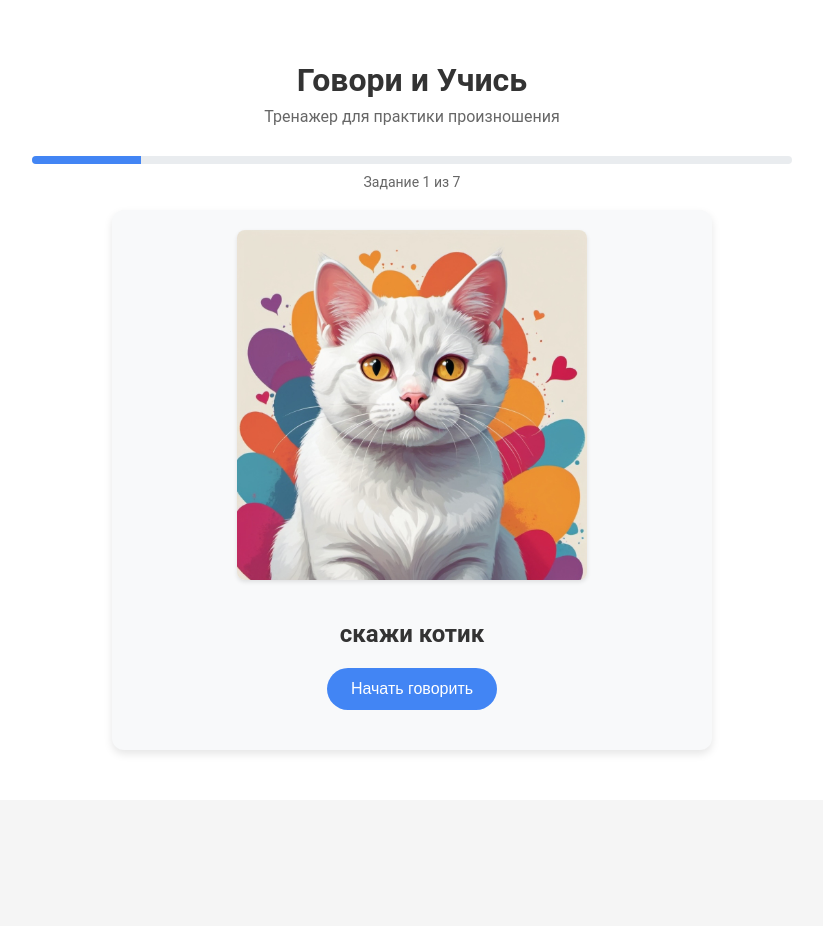
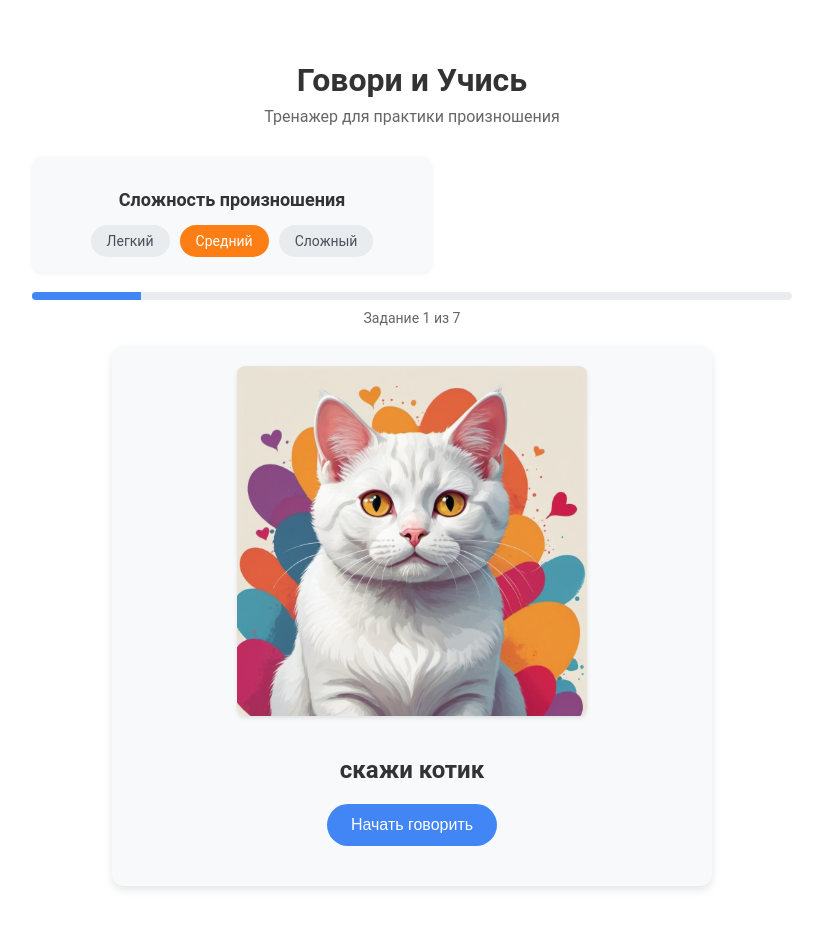
Before and after one commit to fkurushin/dob-slov-speech-trainer, a React (Create React App) app: page / in a window 1280 px wide. Shown: the whole page, without its empty margins (228-1051 px from the left). Before the commit the page ends 800 px from the top, so only its background shows below. Built offline with nearby package versions, Linux system fonts and the light colour scheme.

Commit message:
Add configurable difficulty levels for pronunciation training

```diff
--- a/src/App.tsx
+++ b/src/App.tsx
@@ -1,12 +1,15 @@
 import React from 'react';
 import './App.css';
 import SpeechTrainer from './components/SpeechTrainer';
+import { DifficultyProvider } from './context/DifficultyContext';
 
 function App() {
   return (
-    <div className="App">
-      <SpeechTrainer />
-    </div>
+    <DifficultyProvider>
+      <div className="App">
+        <SpeechTrainer />
+      </div>
+    </DifficultyProvider>
   );
 }
 
--- /dev/null
+++ b/src/components/DifficultySelector.css
@@ -0,0 +1,66 @@
+.difficulty-selector {
+  margin: 20px 0;
+  padding: 15px;
+  background-color: #f8f9fa;
+  border-radius: 10px;
+  box-shadow: 0 2px 4px rgba(0, 0, 0, 0.05);
+  width: 100%;
+  max-width: 400px;
+}
+
+.difficulty-title {
+  font-size: 18px;
+  margin-bottom: 15px;
+  color: #333;
+  text-align: center;
+}
+
+.difficulty-options {
+  display: flex;
+  justify-content: center;
+  gap: 10px;
+}
+
+.difficulty-option {
+  position: relative;
+}
+
+.difficulty-option input[type="radio"] {
+  position: absolute;
+  opacity: 0;
+  width: 0;
+  height: 0;
+}
+
+.difficulty-option label {
+  display: inline-block;
+  padding: 8px 16px;
+  background-color: #e9ecef;
+  border-radius: 20px;
+  color: #495057;
+  font-size: 14px;
+  cursor: pointer;
+  transition: all 0.2s ease;
+}
+
+.difficulty-option label:hover {
+  background-color: #dee2e6;
+}
+
+.difficulty-option label.selected {
+  background-color: #4285f4;
+  color: white;
+}
+
+/* Different colors for difficulty levels */
+.difficulty-option:nth-child(1) label.selected {
+  background-color: #28a745; /* Green for easy */
+}
+
+.difficulty-option:nth-child(2) label.selected {
+  background-color: #fd7e14; /* Orange for medium */
+}
+
+.difficulty-option:nth-child(3) label.selected {
+  background-color: #dc3545; /* Red for hard */
+}
--- /dev/null
+++ b/src/components/DifficultySelector.tsx
@@ -0,0 +1,52 @@
+import React from 'react';
+import './DifficultySelector.css';
+
+export type DifficultyLevel = 'easy' | 'medium' | 'hard';
+
+interface DifficultySelectorProps {
+  currentDifficulty: DifficultyLevel;
+  onChange: (difficulty: DifficultyLevel) => void;
+}
+
+const difficultyLabels = {
+  easy: 'Легкий',
+  medium: 'Средний',
+  hard: 'Сложный'
+};
+
+const DifficultySelector: React.FC<DifficultySelectorProps> = ({
+  currentDifficulty,
+  onChange
+}) => {
+  const handleChange = (e: React.ChangeEvent<HTMLInputElement>) => {
+    onChange(e.target.value as DifficultyLevel);
+  };
+
+  return (
+    <div className="difficulty-selector">
+      <h3 className="difficulty-title">Сложность произношения</h3>
+      <div className="difficulty-options">
+        {Object.entries(difficultyLabels).map(([value, label]) => (
+          <div key={value} className="difficulty-option">
+            <input
+              type="radio"
+              id={`difficulty-${value}`}
+              name="difficulty"
+              value={value}
+              checked={currentDifficulty === value}
+              onChange={handleChange}
+            />
+            <label
+              htmlFor={`difficulty-${value}`}
+              className={currentDifficulty === value ? 'selected' : ''}
+            >
+              {label}
+            </label>
+          </div>
+        ))}
+      </div>
+    </div>
+  );
+};
+
+export default DifficultySelector;
--- a/src/components/SpeechTrainer.tsx
+++ b/src/components/SpeechTrainer.tsx
@@ -1,11 +1,14 @@
 import React, { useState, useEffect } from 'react';
 import { tasks } from '../data/tasks';
 import TaskCard from './TaskCard';
+import DifficultySelector from './DifficultySelector';
+import { useDifficulty } from '../context/DifficultyContext';
 import './SpeechTrainer.css';
 
 const SpeechTrainer: React.FC = () => {
   const [currentTaskIndex, setCurrentTaskIndex] = useState<number>(0);
   const [isCompleted, setIsCompleted] = useState<boolean>(false);
+  const { difficulty, setDifficulty } = useDifficulty();
 
   // Debug: Log current task index and corresponding task
   useEffect(() => {
@@ -33,6 +36,11 @@ const SpeechTrainer: React.FC = () => {
         <h1>Говори и Учись</h1>
         <p className="subtitle">Тренажер для практики произношения</p>
       </header>
+
+      <DifficultySelector
+        currentDifficulty={difficulty}
+        onChange={setDifficulty}
+      />
 
       <div className="trainer-content">
         {!isCompleted ? (
--- a/src/components/TaskCard.tsx
+++ b/src/components/TaskCard.tsx
@@ -1,6 +1,7 @@
 import React, { useState, useEffect, useCallback } from 'react';
 import { SpeechTask } from '../data/tasks';
 import VoskSpeechRecognition, { SpeechRecognitionResult } from './VoskSpeechRecognition';
+import { useDifficulty } from '../context/DifficultyContext';
 import './TaskCard.css';
 
 interface TaskCardProps {
@@ -12,12 +13,6 @@ interface TaskCardProps {
 const normalizeRussianText = (text: string): string => {
   return text.replace(/ё/gi, 'е');
 };
-
-// Confidence threshold for good pronunciation (0-1)
-const CONFIDENCE_THRESHOLD = 0.85;
-
-// Word similarity threshold
-const SIMILARITY_THRESHOLD = 0.7; // 0-1 scale, higher means more strict
 
 // Calculate similarity between two strings (0-1)
 const calculateStringSimilarity = (s1: string, s2: string): number => {
@@ -39,6 +34,10 @@ const calculateStringSimilarity = (s1: string, s2: string): number => {
 };
 
 const TaskCard: React.FC<TaskCardProps> = ({ task, onTaskCompleted }) => {
+  // Get difficulty settings from context
+  const { settings, difficulty } = useDifficulty();
+  const { confidenceThreshold, similarityThreshold } = settings;
+
   const [isListening, setIsListening] = useState<boolean>(false);
   const [transcript, setTranscript] = useState<string>('');
   const [isCorrect, setIsCorrect] = useState<boolean | null>(null);
@@ -88,7 +87,7 @@ const TaskCard: React.FC<TaskCardProps> = ({ task, onTaskCompleted }) => {
     setSimilarity(wordSimilarity);
 
     // Check for text similarity first
-    const isSimilarEnough = wordSimilarity >= SIMILARITY_THRESHOLD;
+    const isSimilarEnough = wordSimilarity >= similarityThreshold;
 
     // Only check exact match if similarity is high enough
     const isExactMatch =
@@ -116,13 +115,13 @@ const TaskCard: React.FC<TaskCardProps> = ({ task, onTaskCompleted }) => {
     setConfidenceLevel(confidence);
 
     // Only consider good pronunciation if similarity is high enough
-    const isGoodPronunciation = isSimilarEnough && confidence >= CONFIDENCE_THRESHOLD;
+    const isGoodPronunciation = isSimilarEnough && confidence >= confidenceThreshold;
 
     // Only count as correct if the word is recognized AND well-pronounced
     const isCorrectAnswer = (isExactMatch || isSimilarEnough) && isGoodPronunciation;
 
     // Provide specific feedback based on the issue
-    if (wordSimilarity < SIMILARITY_THRESHOLD) {
+    if (wordSimilarity < similarityThreshold) {
       // If the word is completely different
       setPronunciationFeedback(`Вы сказали совсем другое слово. Нужно: ${task.expectedWord}`);
     } else if (!isGoodPronunciation) {
@@ -140,12 +139,15 @@ const TaskCard: React.FC<TaskCardProps> = ({ task, onTaskCompleted }) => {
       expected: task.expectedWord,
       normalizedExpected: cleanExpected,
       similarity: wordSimilarity,
+      similarityThreshold,
+      confidenceThreshold,
       isSimilarEnough,
       isExactMatch,
       confidence,
       isGoodPronunciation,
       isCorrectAnswer,
-      words: result.words
+      words: result.words,
+      difficulty
     });
 
     setIsCorrect(isCorrectAnswer);
@@ -157,7 +159,7 @@ const TaskCard: React.FC<TaskCardProps> = ({ task, onTaskCompleted }) => {
         onTaskCompleted();
       }, 1500);
     }
-  }, [task, onTaskCompleted]);
+  }, [task, onTaskCompleted, similarityThreshold, confidenceThreshold, difficulty]);
 
   return (
     <div className="task-card">
@@ -199,7 +201,7 @@ const TaskCard: React.FC<TaskCardProps> = ({ task, onTaskCompleted }) => {
                 <p>Схожесть со словом "{task.expectedWord}": {Math.round(similarity * 100)}%</p>
                 <div className="progress-bar">
                   <div
-                    className={`progress-indicator ${similarity >= SIMILARITY_THRESHOLD ? 'good' : 'poor'}`}
+                    className={`progress-indicator ${similarity >= similarityThreshold ? 'good' : 'poor'}`}
                     style={{ width: `${similarity * 100}%` }}
                   ></div>
                 </div>
@@ -211,7 +213,7 @@ const TaskCard: React.FC<TaskCardProps> = ({ task, onTaskCompleted }) => {
                 <p>Четкость произношения: {Math.round(confidenceLevel * 100)}%</p>
                 <div className="progress-bar">
                   <div
-                    className={`progress-indicator ${confidenceLevel >= CONFIDENCE_THRESHOLD ? 'good' : 'poor'}`}
+                    className={`progress-indicator ${confidenceLevel >= confidenceThreshold ? 'good' : 'poor'}`}
                     style={{ width: `${confidenceLevel * 100}%` }}
                   ></div>
                 </div>
--- /dev/null
+++ b/src/context/DifficultyContext.tsx
@@ -0,0 +1,73 @@
+import React, { createContext, useState, useContext, useEffect } from 'react';
+import { DifficultyLevel } from '../components/DifficultySelector';
+
+interface DifficultySettings {
+  confidenceThreshold: number;
+  similarityThreshold: number;
+}
+
+// Define the difficulty levels and their thresholds
+const difficultySettings: Record<DifficultyLevel, DifficultySettings> = {
+  easy: {
+    confidenceThreshold: 0.65,  // 65% - More forgiving
+    similarityThreshold: 0.5,   // 50% - More forgiving for word matching
+  },
+  medium: {
+    confidenceThreshold: 0.75,  // 75% - Moderate difficulty
+    similarityThreshold: 0.6,   // 60% - Requires moderately accurate words
+  },
+  hard: {
+    confidenceThreshold: 0.85,  // 85% - Strict pronunciation requirements
+    similarityThreshold: 0.7,   // 70% - Requires accurate word recognition
+  },
+};
+
+// The shape of our context
+interface DifficultyContextType {
+  difficulty: DifficultyLevel;
+  setDifficulty: (difficulty: DifficultyLevel) => void;
+  settings: DifficultySettings;
+}
+
+// Create the context with default values
+const DifficultyContext = createContext<DifficultyContextType>({
+  difficulty: 'medium',
+  setDifficulty: () => {},
+  settings: difficultySettings.medium,
+});
+
+// Custom hook to use the difficulty context
+export const useDifficulty = () => useContext(DifficultyContext);
+
+// Provider component
+export const DifficultyProvider: React.FC<{ children: React.ReactNode }> = ({ children }) => {
+  // Try to get stored difficulty from localStorage, default to 'medium'
+  const [difficulty, setDifficultyState] = useState<DifficultyLevel>(() => {
+    const stored = localStorage.getItem('speechTrainerDifficulty');
+    return (stored as DifficultyLevel) || 'medium';
+  });
+
+  // Update localStorage when difficulty changes
+  const setDifficulty = (newDifficulty: DifficultyLevel) => {
+    setDifficultyState(newDifficulty);
+    localStorage.setItem('speechTrainerDifficulty', newDifficulty);
+  };
+
+  // Get settings for current difficulty
+  const settings = difficultySettings[difficulty];
+
+  // Value object for the context
+  const value = {
+    difficulty,
+    setDifficulty,
+    settings,
+  };
+
+  return (
+    <DifficultyContext.Provider value={value}>
+      {children}
+    </DifficultyContext.Provider>
+  );
+};
+
+export default DifficultyContext;
```
